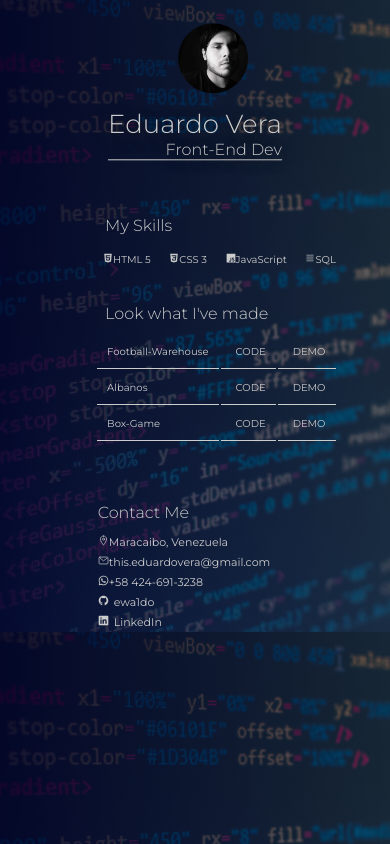
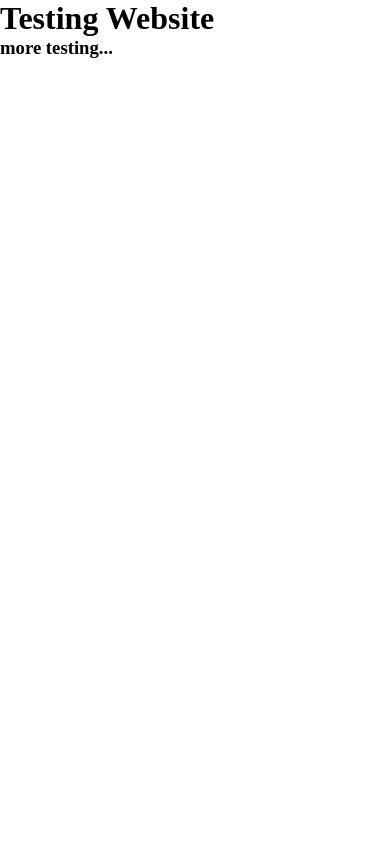
Before and after one commit to ewa1do/portfolio, a website: page index.html in a window 390 px wide. Drawn offline with nearby package versions, Linux system fonts and the light colour scheme.

Commit message:
adding initial files

```diff
--- a/css/styles.css
+++ /dev/null
@@ -1,376 +0,0 @@
-*,
-*::before,
-*::after {
-    margin: 0;
-    padding: 0;
-    box-sizing: border-box;
-}
-
-html {
-    font-size: 62.5%;
-}
-
-body {
-    font-family: 'Montserrat', sans-serif;
-    font-size: 1rem;
-    color: #ccc;
-    background: linear-gradient(to right, rgba(0, 4, 40, .9), rgba(7, 39, 67, 0.5)), url(../img/hero.jpg);
-    background-position: center;
-    background-size: cover;
-    overflow-x: hidden;
-}
-
-header {
-    position: relative;
-    height: 60vh;
-}
-
-.hero {
-    display: flex;
-    flex-direction: column;
-    justify-content: center;
-    align-content: center;
-    position: absolute;
-    top: 30%;
-    lefT: 50%;
-    transform: translate(-50%, -10%);
-}
-
-#profile {
-    width: 10rem;
-    border-radius: 50%;
-    margin: 0 0 1.5rem 12rem;
-}
-
-.hero > h1 {
-    font-size: 5rem;
-    font-weight: 100;
-}
-
-.hero > h3 {
-    font-size: 2.4rem;
-    font-weight: 200;
-    text-align: right;
-    border-bottom: 1px solid #ccc;
-}
-
-.hero h1, .hero h3 {
-    text-shadow: 0px 5px 15px #222;
-}
-
-main {
-    display: flex;
-    width: 80%;
-    margin-left: 25%;
-    padding-bottom: 8rem;
-}
-
-main div {
-    margin: 0 10rem;
-}
-
-main div h2 {
-    font-size: 1.6rem;
-    font-weight: 200;
-}
-
-.skills p {
-    padding: .8rem;
-}
-
-table tr td {
-    border-bottom: 1px solid #ccc;
-    padding: 1rem;
-}
-
-.basic-info {
-    width: 80%;
-    margin-left: 27%;
-}
-
-.basic-info > ul {
-    display: flex;
-    flex-direction: row;
-    flex-wrap: nowrap;
-    padding-left: 1rem;
-    /* justify-content: space-evenly; */
-}
-
-.basic-info ul li {
-    list-style: none;
-    font-size: 1.2rem;
-    margin-left: 1rem;
-}
-
-.basic-info ul li > a:link,
-.basic-info ul li > a:visited,
-table tr td a, .pro {
-    text-decoration: none;
-    color: #ccc;
-    padding-left: .5rem;
-    transition: all .3s ease;
-}
-
-.basic-info ul li > a:hover, .pro:hover {
-    color: #777;
-}
-
-/* media queries */
-
-@media only screen and (max-width: 1200px) {
-    header {
-        height: 50vh;
-    }
-
-    main {
-        margin-left: 20%;
-        padding-bottom: 7rem;
-    }
-
-    .basic-info {
-        margin-left: 23%;
-    }
-}
-
-@media only screen and (max-width: 1024px) {
-    main {
-        margin-left: 25%;
-    }
-
-    main div {
-        margin: 0 6rem;
-    }
-
-    .basic-info {
-        margin-left: 20%;
-    }
-}
-
-@media only screen and (max-width: 967px) {
-    header {
-        height: 46vh;
-    }
-
-    main {
-        margin-left: 22%;
-        padding-bottom: 6rem;
-    }
-
-    .basic-info {
-        margin-left: 19%;
-    }
-}
-
-
-@media only screen and (max-width: 800px) {
-    main {
-        margin-left: 17%;
-    }
-
-    .basic-info {
-        margin-left: 12%;
-    }
-
-}
-
-@media only screen and (max-width: 768px) {
-    main {
-        margin-left: 15%;
-    }
-
-    main div {
-        margin: 0 6rem;
-    }
-
-    .basic-info {
-        margin-left: 12%;
-    }
-
-    .basic-info ul li {
-        font-size: 1.1rem;
-    }
-}
-
-@media only screen and (max-width: 640px) {
-    header {
-        height: 38vh;
-    }
-
-    #profile {
-        width: 8rem;
-    }
-
-    .hero > h1 {
-        font-size: 3rem;
-    }
-
-    .basic-info {
-        margin-left: 1%;
-        width: 98%;
-    }
-}
-
-@media only screen and (max-width: 587px) {
-    header {
-        height: 32vh;
-    }
-
-    #profile {
-        width: 6rem;
-        margin-left: 9rem;
-    }
-
-    .hero > h1 {
-        font-size: 2.7rem;
-    }
-
-    .hero > h3 {
-        font-size: 1.8rem;
-    }
-
-    main {
-        margin-left: 19%;
-    }
-
-    main div {
-        margin: 0 2rem;
-    }
-
-    .basic-info::before {
-        font-size: 1.6rem;
-        font-weight: 200;
-        color: #ccc;
-        content: 'Contact Me';
-        margin-left: 9rem;
-    }
-
-    .basic-info ul {
-        flex-direction: column;
-        margin-left: 7rem;
-        margin-top: 1rem;
-    }
-
-    .basic-info ul li {
-        padding: .3rem 0;
-    }
-}
-
-@media only screen and (max-width: 480px) {
-    header {
-        height: 22vh;
-    }
-
-    .hero {
-        top: 20%;
-    }
-
-    #profile {
-        width: 7rem;
-        margin: 0 0 1.5rem 7rem;
-    }
-
-    .hero > h1 {
-        font-size: 2.6rem;
-    }
-
-    .hero > h3 {
-        font-size: 1.6rem;
-    }
-
-    main {
-        flex-direction: column;
-        margin-left: 12%;
-    }
-
-    main div {
-        margin: 0 0 0 6rem;
-    }
-
-    main div h2 {
-        margin-left: 1rem;
-        margin-bottom: 1rem;
-        margin-top: 3rem;
-    }
-
-    .skills p {
-        display: inline-block;
-    }
-
-    /* .basic-info::before {
-        font-size: 1.6rem;
-        font-weight: 200;
-        color: #ccc;
-        content: 'Contact Me';
-        margin-left: 7rem;
-    } */
-
-    /* .basic-info ul {
-        flex-direction: column;
-        margin-left: 5rem;
-        margin-top: 1rem;
-    }
-
-    .basic-info ul li {
-        padding: .3rem 0;
-    } */
-}
-
-@media only screen and (max-width: 468px) {
-    footer { margin-left: 5%; }
-}
-
-@media only screen and (max-width: 415px) {
-    main {
-        margin-left: 9%;
-    }
-
-    footer {
-        margin-left: 1%;
-    }
-}
-
-@media only screen and (max-width: 320px) {
-    #profile {
-        width: 5rem;
-        margin: 0 0 1.5rem 6rem;
-    }
-
-    .hero > h1 {
-        font-size: 2.3rem;
-    }
-
-    .hero > h3 {
-        font-size: 1.4rem;
-    }
-
-    main {
-        flex-direction: column;
-        margin-left: 4%;
-    }
-
-    footer {
-        margin-left: 10%;
-    }
-
-    .basic-info::before {
-        font-size: 1.6rem;
-        font-weight: 200;
-        color: #ccc;
-        content: 'Contact Me';
-        margin-left: 4rem;
-    }
-
-    .basic-info ul {
-        flex-direction: column;
-        margin-left: 2rem;
-        margin-top: 1rem;
-    }
-}
-
-
-
-/* 320px — 480px: Mobile devices.
-481px — 768px: iPads, Tablets.
-769px — 1024px: Small screens, laptops.
-1025px — 1200px: Desktops, large screens.
-1201px and more — Extra large screens, TV. */
--- a/index.html
+++ b/index.html
@@ -1,73 +1,14 @@
 <!DOCTYPE html>
 <html lang="en">
-<head>
-    <meta charset="UTF-8">
-    <meta http-equiv="X-UA-Compatible" content="IE=edge">
-    <meta name="viewport" content="width=device-width, initial-scale=1.0">
-
-    <!-- fonts -->
-    <link rel="preconnect" href="https://fonts.googleapis.com">
-    <link rel="preconnect" href="https://fonts.gstatic.com" crossorigin>
-    <link href="https://fonts.googleapis.com/css2?family=Montserrat:wght@300;400;500&display=swap" rel="stylesheet">
-
-    <!-- styles -->
-    <link rel="stylesheet" type="text/css" href="css/styles.css">
-
-    <title>Portfolio</title>
-</head>
-<body>
-    <header>
-        <div class="hero">
-            <img src="img/profile.jpeg" id="profile" alt="profile">
-            <h1>Eduardo Vera</h1>
-            <h3>Front-End Dev</h3>
-        </div>
-    </header>
-
-    <main>
-        <div class="skills">
-            <h2>My Skills</h2>
-            <p><i><ion-icon name="logo-html5"></ion-icon></i>HTML 5</p>
-            <p><i><ion-icon name="logo-css3"></ion-icon></i>CSS 3</p>
-            <p><i> <ion-icon name="logo-javascript"></ion-icon></i>JavaScript</p>
-            <p><i><ion-icon name="reorder-four-outline"></ion-icon></i>SQL</p>
-        </div>
-
-        <div class="projects">
-            <h2>Look what I've made</h2>
-            <table>
-                <tr>
-                    <td>Football-Warehouse</td>
-                    <td><a class="pro" target="_blank" href="https://github.com/ewa1do/jerseys-shop-app">CODE</a></td>
-                    <td><a class="pro" target="_blank" href="https://football-warehouse.netlify.app/">DEMO</a></td>
-                </tr>
-                <tr>
-                    <td>Albanos</td>
-                    <td><a class="pro" target="_blank" href="https://github.com/ewa1do/albanos">CODE</a></td>
-                    <td><a class="pro" target="_blank" href="https://albanos.netlify.app/">DEMO</a></td>
-                </tr>
-                <tr>
-                    <td>Box-Game</td>
-                    <td><a class="pro" target="_blank" href="https://github.com/ewa1do/box-game">CODE</a></td>
-                    <td><a class="pro" target="_blank" href="https://box-game-v1.netlify.app/">DEMO</a></td>
-                </tr>
-            </table>
-        </div>
-    </main>
-
-    <footer>
-        <div class="basic-info">
-            <ul>
-                <li><i class="icon"><ion-icon name="location-outline"></ion-icon></i>Maracaibo, Venezuela</li>
-                <li><i class="icon"><ion-icon name="mail-outline"></ion-icon></i>this.eduardovera@gmail.com</li>
-                <li><i class="icon"><ion-icon name="logo-whatsapp"></ion-icon></i>+58 424-691-3238</li>
-                <li><i class="icon"><ion-icon name="logo-github"></ion-icon></i><a target="_blank" href="https://github.com/ewa1do">ewa1do</a></li>
-                <li><i><ion-icon name="logo-linkedin"></ion-icon></i><a target="_blank" href="https://www.linkedin.com/in/eduardo-vera-612626191/">LinkedIn</a></li>
-            </ul>
-        </div>
-    </footer>
-
-    <script type="module" src="https://unpkg.com/ionicons@5.5.2/dist/ionicons/ionicons.esm.js"></script>
-<script nomodule src="https://unpkg.com/ionicons@5.5.2/dist/ionicons/ionicons.js"></script>
-</body>
+  <head>
+    <meta charset="UTF-8" />
+    <meta http-equiv="X-UA-Compatible" content="IE=edge" />
+    <meta name="viewport" content="width=device-width, initial-scale=1.0" />
+    <link rel="stylesheet" type="text/css" href="src/css/output.css" />
+    <title>Document</title>
+  </head>
+  <body>
+    <h1>Testing Website</h1>
+    <h3>more testing...</h3>
+  </body>
 </html>
--- /dev/null
+++ b/src/scss/main.scss
@@ -0,0 +1,7 @@
+*,
+*::before,
+*::after {
+  margin: 0;
+  padding: 0;
+  box-sizing: inherit;
+}
```
Also changed, not shown: package.json (added, +27 -0 lines), img/hero.jpg (deleted), img/profile.jpeg (deleted), src/css/output.css (added), 2 other files.
